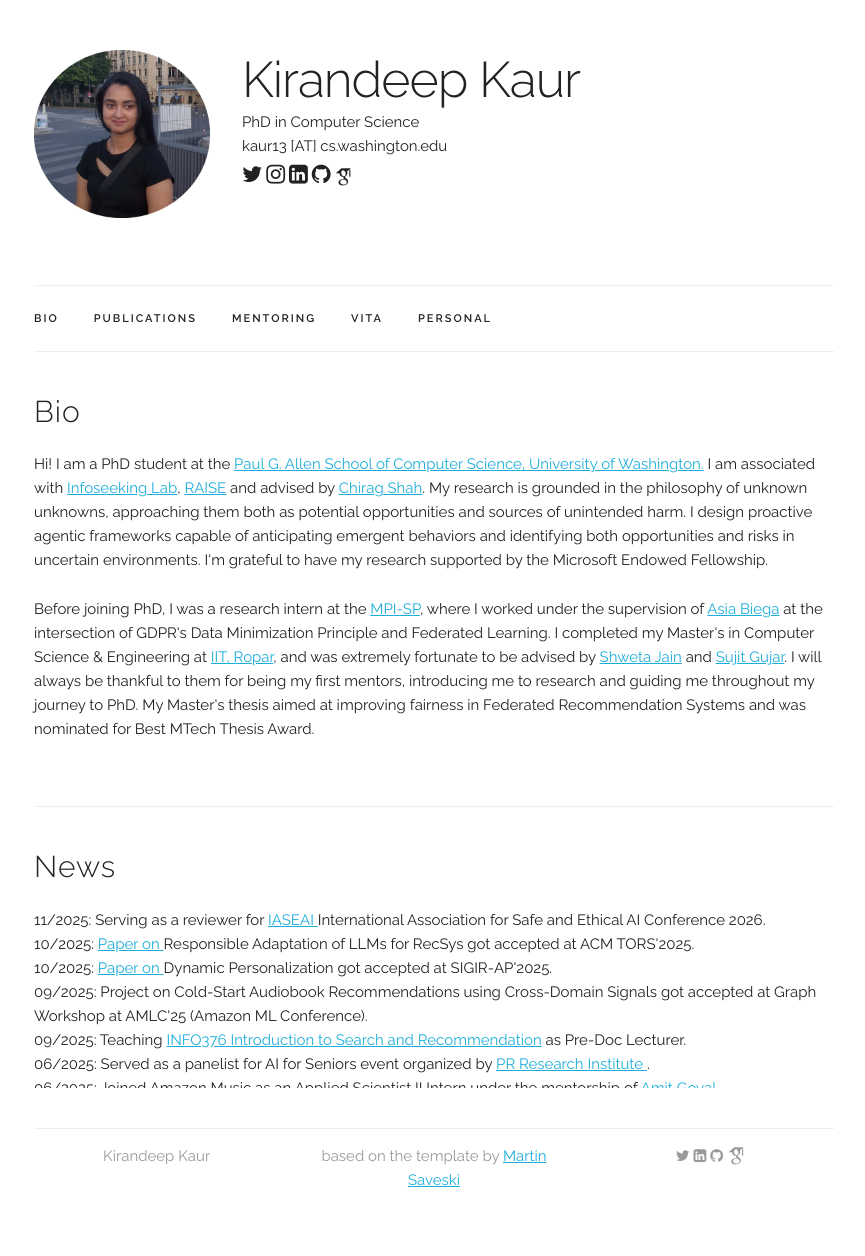
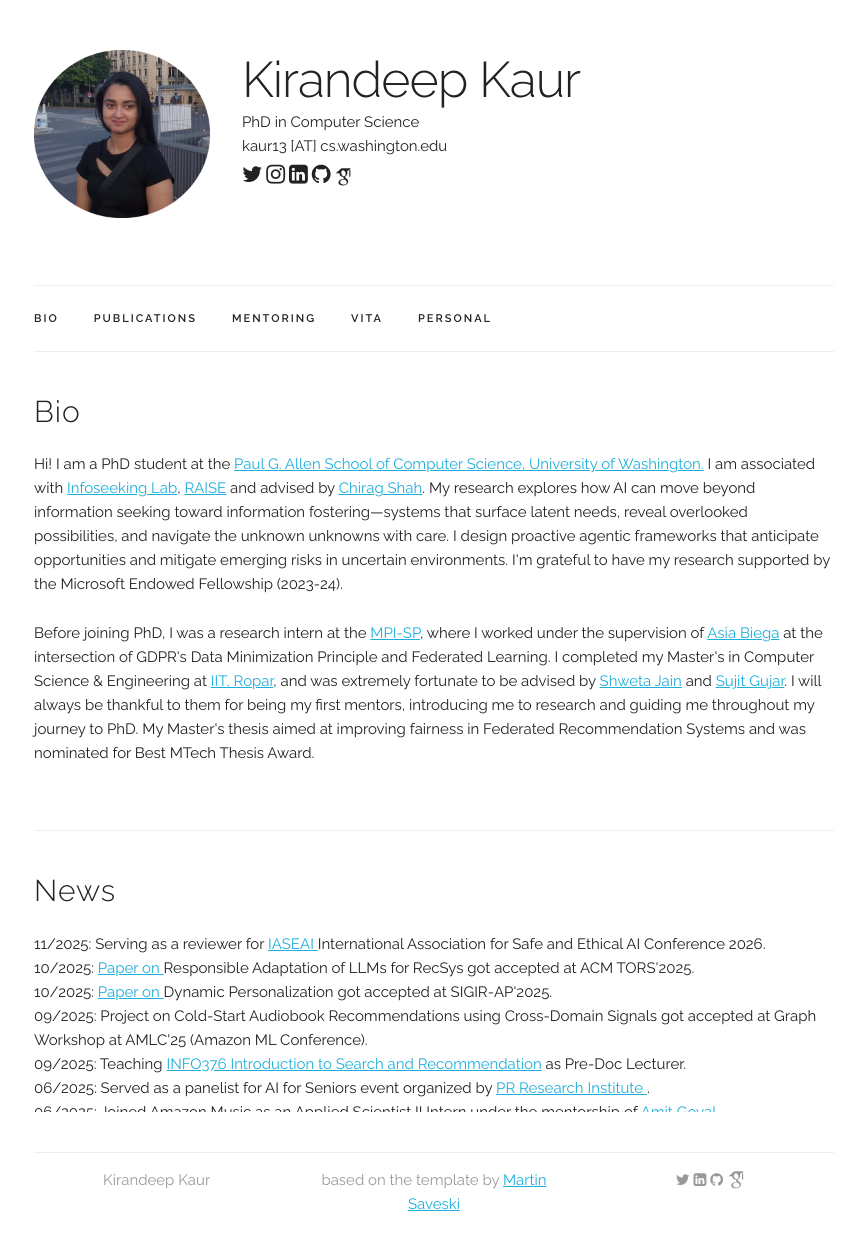
Before and after one commit to i-kiran/i-kiran.github.io, a Jekyll site: the page built from index.html, in a window 1280 px wide. Shown: the whole page, without its empty margins (206-1071 px from the left). Built offline with Jekyll 4.4.1, drawn with Linux system fonts in a browser that asks for light colours; some web fonts are replaced; before the commit the page ends 1232 px from its top, so only the background shows below that.

Commit message:
Revise bio section in index.html
Updated bio to reflect current research focus and support.

```diff
--- a/index.html
+++ b/index.html
@@ -8,7 +8,8 @@ title: Home
 
   <p>
   Hi! I am a PhD student at the <a href="https://www.cs.washington.edu/" target="_blank">Paul G. Allen School of Computer Science, University of Washington.</a> I am associated with
-  <a href="https://infoseeking.org/people.php" target="_blank">Infoseeking Lab</a>, <a href="https://www.raise.uw.edu/" target="_blank">RAISE</a> and advised by <a href="https://chiragshah.org/"_blank">Chirag Shah</a>. My research is grounded in the philosophy of unknown unknowns, approaching them both as potential opportunities and sources of unintended harm. I design proactive agentic frameworks capable of anticipating emergent behaviors and identifying both opportunities and risks in uncertain environments. I'm grateful to have my research supported by the Microsoft Endowed Fellowship.
+  <a href="https://infoseeking.org/people.php" target="_blank">Infoseeking Lab</a>, <a href="https://www.raise.uw.edu/" target="_blank">RAISE</a> and advised by <a href="https://chiragshah.org/"_blank">Chirag Shah</a>.
+    My research explores how AI can move beyond information seeking toward information fostering—systems that surface latent needs, reveal overlooked possibilities, and navigate the unknown unknowns with care. I design proactive agentic frameworks that anticipate opportunities and mitigate emerging risks in uncertain environments. I'm grateful to have my research supported by the Microsoft Endowed Fellowship (2023-24).
   </p>
 
   <p>
```
